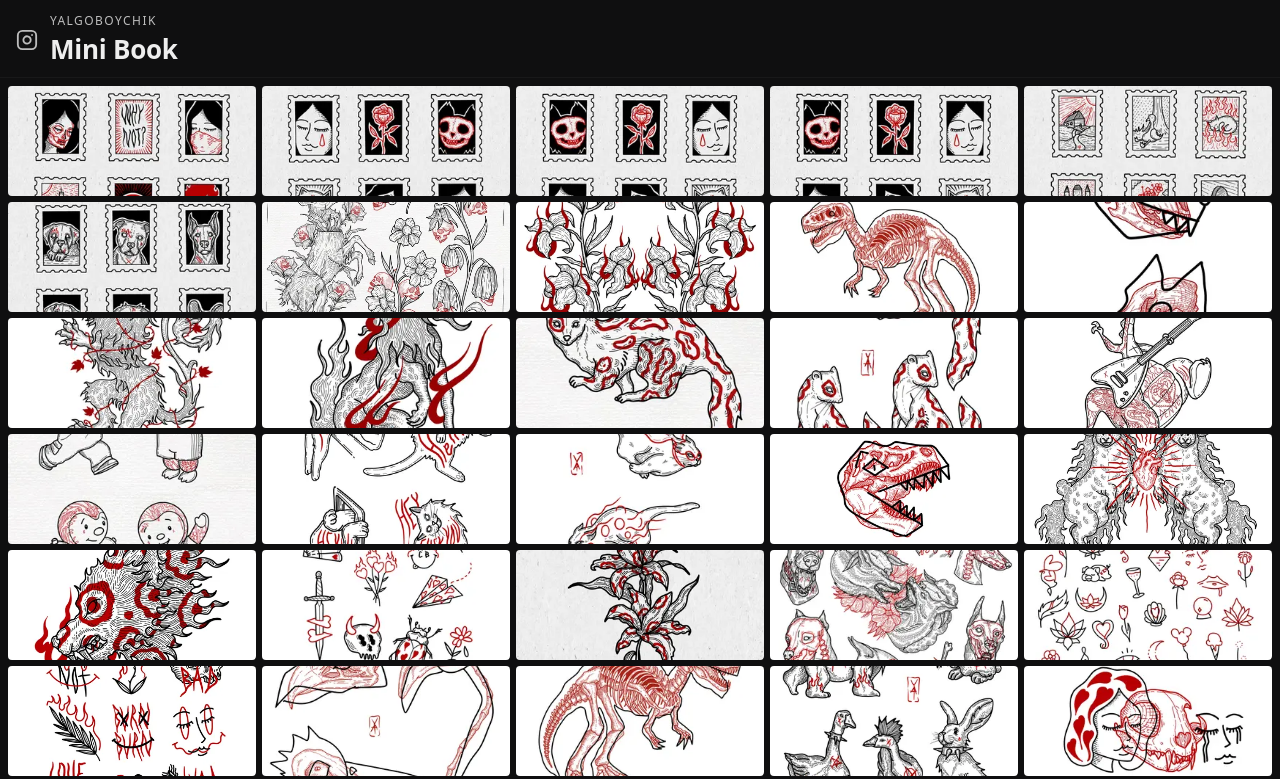
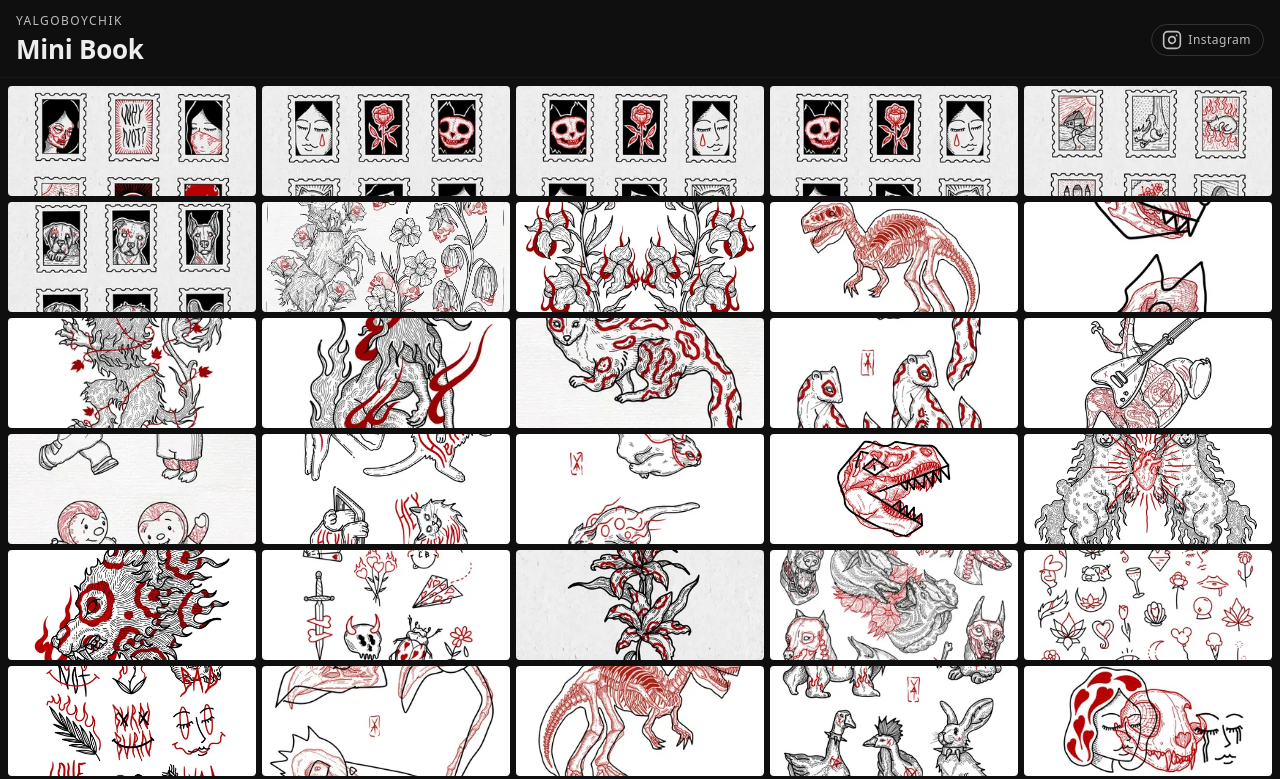
Before and after one commit to TheChatou/YalgoBoyChik, a website: page index.html in a window 1280 px wide. Shown: the top 779 px of the page. Drawn offline with Linux system fonts and the light colour scheme.

Commit message:
fix: Instagram button moved to right, styled as pill

```diff
--- a/index.html
+++ b/index.html
@@ -9,13 +9,14 @@
 <body>
   <div id="app">
     <header class="site-header">
-      <a class="insta-link" href="https://www.instagram.com/yalgoboychik" target="_blank" rel="noopener" aria-label="Instagram">
-        <svg xmlns="http://www.w3.org/2000/svg" width="22" height="22" viewBox="0 0 24 24" fill="none" stroke="currentColor" stroke-width="2" stroke-linecap="round" stroke-linejoin="round"><rect x="2" y="2" width="20" height="20" rx="5" ry="5"/><path d="M16 11.37A4 4 0 1 1 12.63 8 4 4 0 0 1 16 11.37z"/><line x1="17.5" y1="6.5" x2="17.51" y2="6.5"/></svg>
-      </a>
       <div>
         <p class="artist-name">YalgoBoyChik</p>
         <h1>Mini Book</h1>
       </div>
+      <a class="insta-link" href="https://www.instagram.com/yalgoboychik" target="_blank" rel="noopener" aria-label="Instagram">
+        <svg xmlns="http://www.w3.org/2000/svg" width="20" height="20" viewBox="0 0 24 24" fill="none" stroke="currentColor" stroke-width="2" stroke-linecap="round" stroke-linejoin="round"><rect x="2" y="2" width="20" height="20" rx="5" ry="5"/><path d="M16 11.37A4 4 0 1 1 12.63 8 4 4 0 0 1 16 11.37z"/><line x1="17.5" y1="6.5" x2="17.51" y2="6.5"/></svg>
+        Instagram
+      </a>
     </header>
 
     <main>
--- a/styles.css
+++ b/styles.css
@@ -5,9 +5,9 @@ body{margin:0;font-family:system-ui,-apple-system,Segoe UI,Roboto,'Helvetica Neu
 #app{width:100%;min-height:100vh}
 
 /* Header */
-.site-header{padding:12px 16px 10px;border-bottom:1px solid rgba(255,255,255,0.04);display:flex;align-items:center;gap:12px}
-.insta-link{color:var(--muted);display:flex;flex-shrink:0;text-decoration:none}
-.insta-link:hover{color:#eee}
+.site-header{padding:12px 16px 10px;border-bottom:1px solid rgba(255,255,255,0.04);display:flex;align-items:center;justify-content:space-between;gap:12px}
+.insta-link{color:var(--muted);display:flex;flex-shrink:0;align-items:center;gap:6px;text-decoration:none;border:1px solid rgba(255,255,255,0.15);border-radius:20px;padding:5px 12px 5px 10px;font-size:12px;letter-spacing:0.04em;transition:color 0.15s,border-color 0.15s}
+.insta-link:hover{color:#eee;border-color:rgba(255,255,255,0.4)}
 .artist-name{margin:0 0 2px;font-size:12px;letter-spacing:0.12em;text-transform:uppercase;color:var(--muted);font-weight:400}
 .site-header h1{margin:0;font-size:26px;font-weight:700;letter-spacing:-0.01em}
 
```
